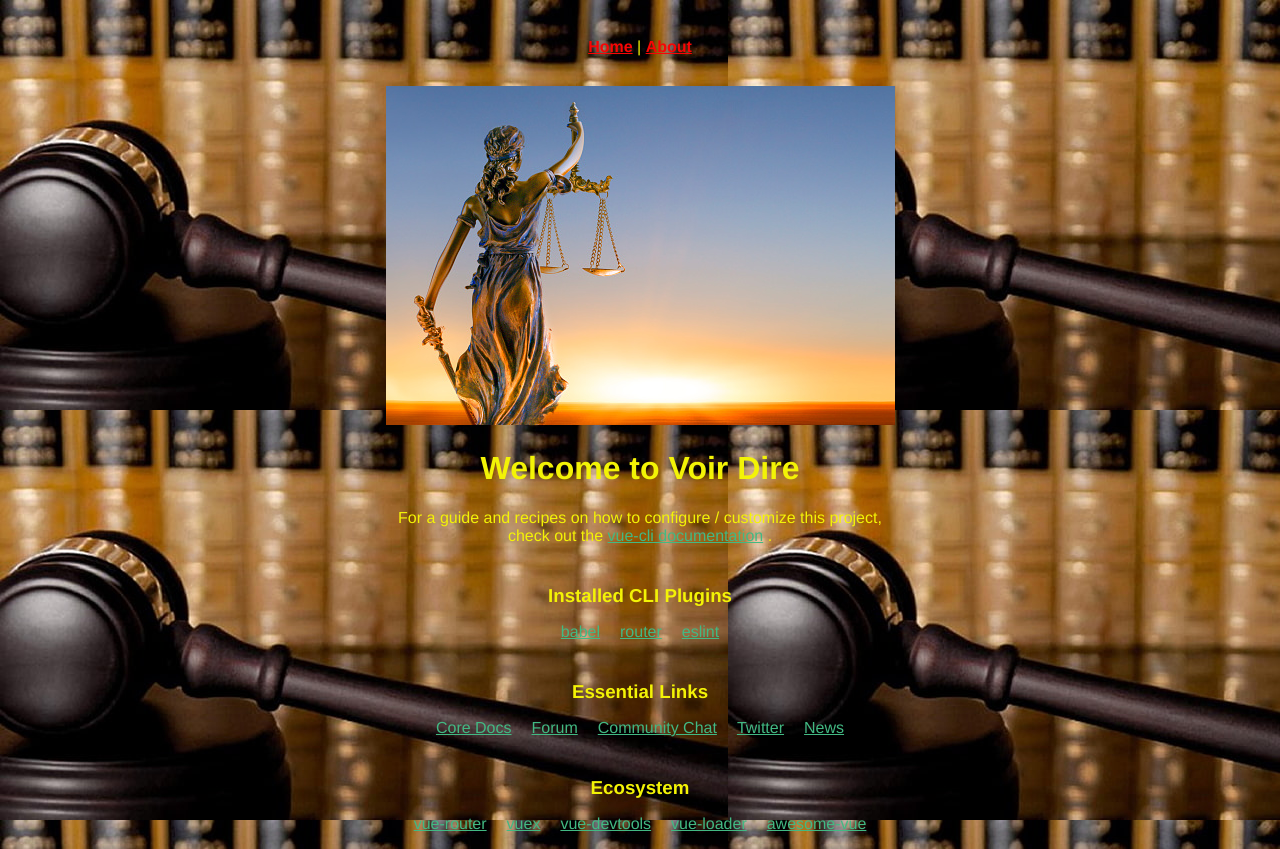
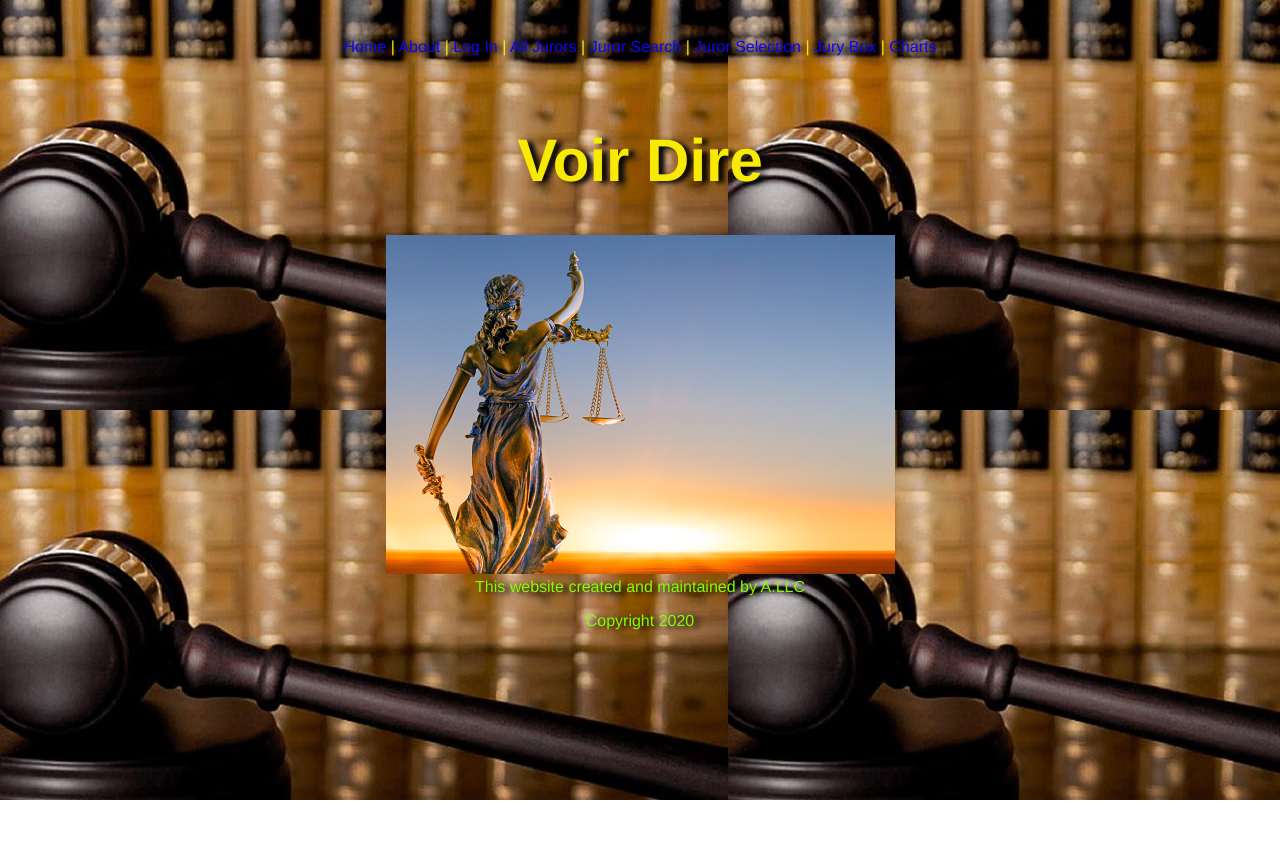
Before and after one commit to geoffarner/voir-dire-app, a Vue app: page / in a window 1280 px wide. After the commit the page ends 800 px from the top, so only its background shows below. Built offline with nearby package versions, Linux system fonts and the light colour scheme.

Commit message:
Added some CSS, Fixed About, added in footer, links, view pages

```diff
--- a/package.json
+++ b/package.json
@@ -8,6 +8,8 @@
     "lint": "vue-cli-service lint"
   },
   "dependencies": {
+    "axios": "^0.27.2",
+    "bootstrap": "^5.2.0",
     "core-js": "^3.8.3",
     "vue": "^3.2.13",
     "vue-router": "^4.0.3"
--- a/src/App.vue
+++ b/src/App.vue
@@ -3,8 +3,25 @@
     <router-link to="/">Home</router-link>
     |
     <router-link to="/about">About</router-link>
+    |
+    <router-link to="">Log In</router-link>
+    |
+    <router-link to="">All Jurors</router-link>
+    |
+    <router-link to="">Juror Search</router-link>
+    |
+    <router-link to="">Juror Selection</router-link>
+    |
+    <router-link to="">Jury Box</router-link>
+    |
+    <router-link to="">Charts</router-link>
   </nav>
+  <h1 style="font-size: 60px">Voir Dire</h1>
   <router-view />
+  <footer style="color: chartreuse">
+    This website created and maintained by A.LLC
+    <p>Copyright 2020</p>
+  </footer>
 </template>
 
 <style>
@@ -13,22 +30,45 @@
   -webkit-font-smoothing: antialiased;
   -moz-osx-font-smoothing: grayscale;
   text-align: center;
-  color: #f3f306;
+  color: #f7eb05;
+  text-shadow: 6px 2px 5px rgb(6, 6, 6);
 }
 
 nav {
   padding: 30px;
 }
-
-nav a {
+/* nav a {
   font-weight: bold;
   color: #f90505;
+  background-color: transparent;
 }
 
 nav a.router-link-exact-active {
-  color: #f90505;
+  color: #1d05f9;
+} */
+a:link {
+  color: rgb(14, 6, 241);
+  background-color: transparent;
+  text-decoration: none;
 }
 
+a:visited {
+  color: rgb(3, 248, 89);
+  background-color: transparent;
+  text-decoration: none;
+}
+
+a:hover {
+  color: rgb(8, 210, 210);
+  background-color: transparent;
+  text-decoration: underline;
+}
+
+a:active {
+  color: yellow;
+  background-color: transparent;
+  text-decoration: underline;
+}
 body {
   background-image: url("./assets/HD-wallpaper-judge,-hammer,-law,-gavel,-justice-concept-.jpeg");
 }
--- a/src/main.js
+++ b/src/main.js
@@ -1,5 +1,7 @@
 import { createApp } from "vue";
 import App from "./App.vue";
 import router from "./router";
+// import axios from "axios";
+import "bootstrap";
 
 createApp(App).use(router).mount("#app");
--- a/src/views/AboutView.vue
+++ b/src/views/AboutView.vue
@@ -1,5 +1,11 @@
 <template>
   <div class="about">
-    <h1>This is an about page</h1>
+    <h1>The Voir Dire App is a interactive Jury pool database for lawyers to use during a Jury trial.</h1>
+    <h2>
+      It will take in a Jury pool of between 50-150 people with details about each potential juror. Each legal team:
+      Prosecution and Defense, can then tag and sort potential jurors for jury duty. The application will allow the Jury
+      pool to be added or removed to the Jury Box and Jury alternates fields. It will also make charts to show the Jury
+      Pool and Jury Box statistics to easily access the makeup of the three Jury fields.
+    </h2>
   </div>
 </template>
--- a/src/views/HomeView.vue
+++ b/src/views/HomeView.vue
@@ -1,18 +1,13 @@
 <template>
   <div class="home">
     <img alt="ladyjustice.jpeg" src="../assets/ladyjustice.jpeg" />
-    <HelloWorld msg="Welcome to Voir Dire" />
   </div>
 </template>
 
 <script>
-// @ is an alias to /src
-import HelloWorld from "@/components/HelloWorld.vue";
+// import axios from "axios";
 
 export default {
   name: "HomeView",
-  components: {
-    HelloWorld,
-  },
 };
 </script>
```
Also changed, not shown: src/views/JurorsIndex.vue (added), src/views/JurorsShow.vue (added), src/views/LoginView.vue (added), 1 other file (tests, documents, lock files or other folders).
